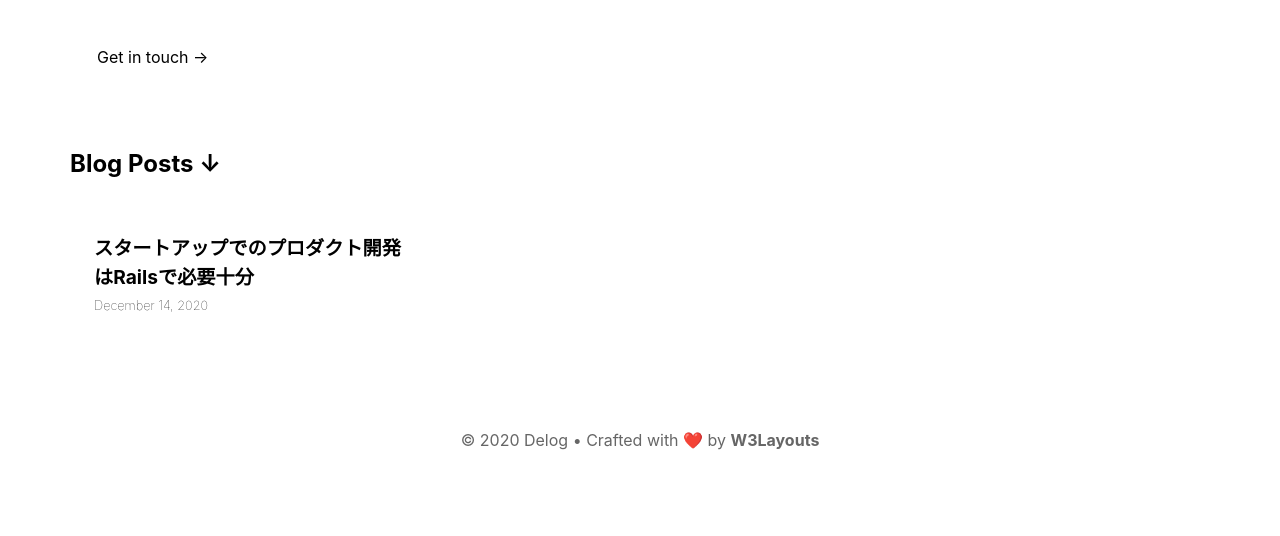
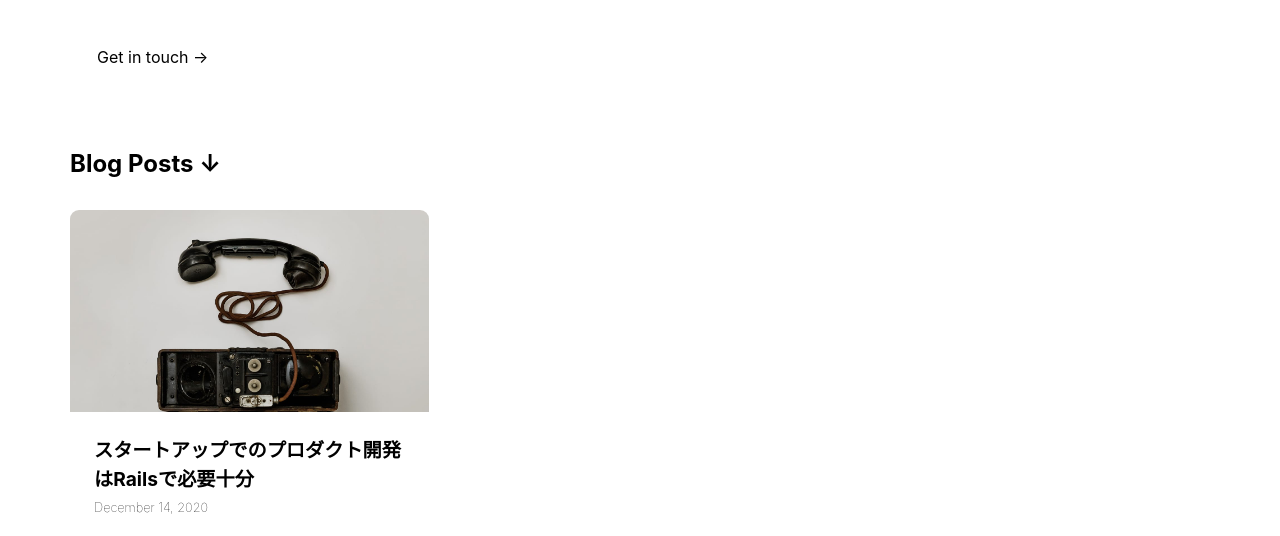
Before and after one commit to reoring/blog, a Gatsby site: page / in a window 1280 px wide. Shown: the part 264-800 px from the top of the page. Built offline with nearby package versions, Linux system fonts and the light colour scheme; Gatsby itself is replaced by a stand-in of ours.

Commit message:
Update Blog “2020-12-15-スタートアップでのプロダクト開発はrailsで必要十分”

```diff
--- a/_data/blog/2020-12-15-スタートアップでのプロダクト開発はrailsで必要十分.md
+++ b/_data/blog/2020-12-15-スタートアップでのプロダクト開発はrailsで必要十分.md
@@ -4,6 +4,7 @@ path: /startup/product/rails_is_good_enough
 date: 2020-12-14T00:20:21.054Z
 title: スタートアップでのプロダクト開発はRailsで必要十分
 metaDescription: スタートアップでのプロダクト開発はRailsで必要十分
+thumbnail: /assets/image-7.jpg
 ---
 スタートアップでのプロダクト開発はRailsで必要十分
 
```
